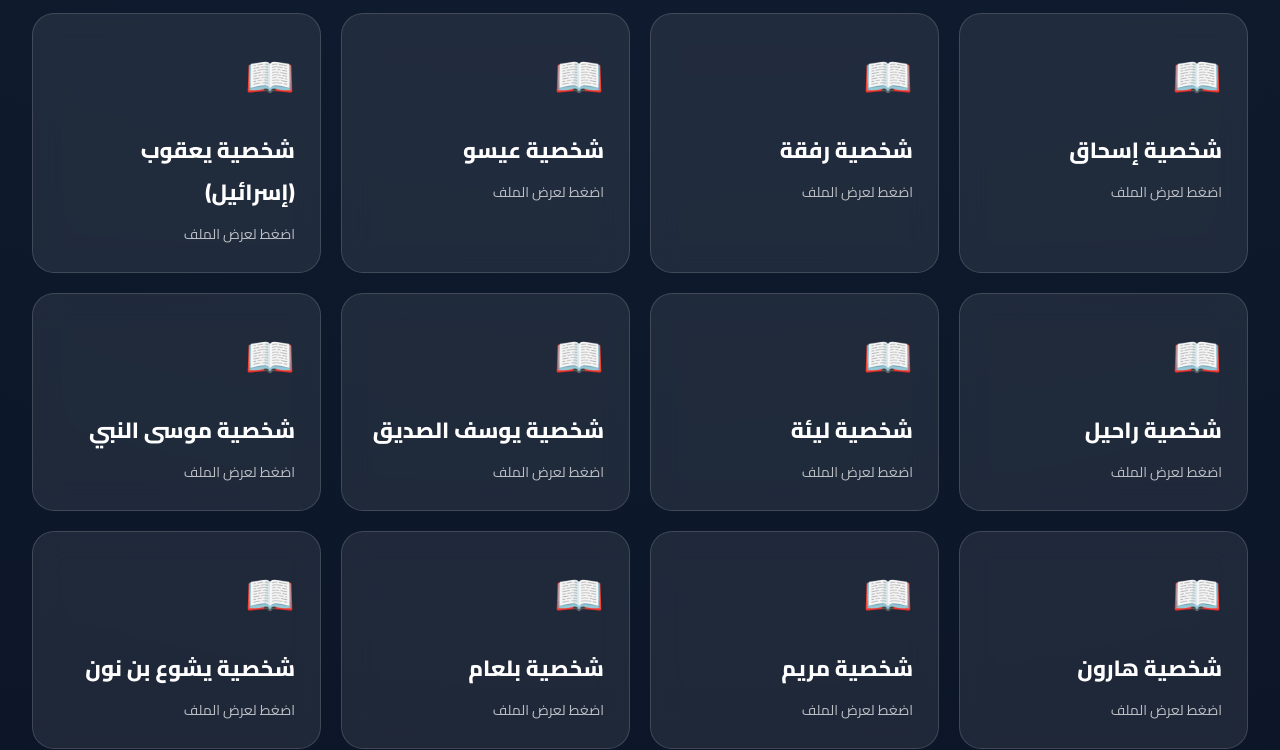
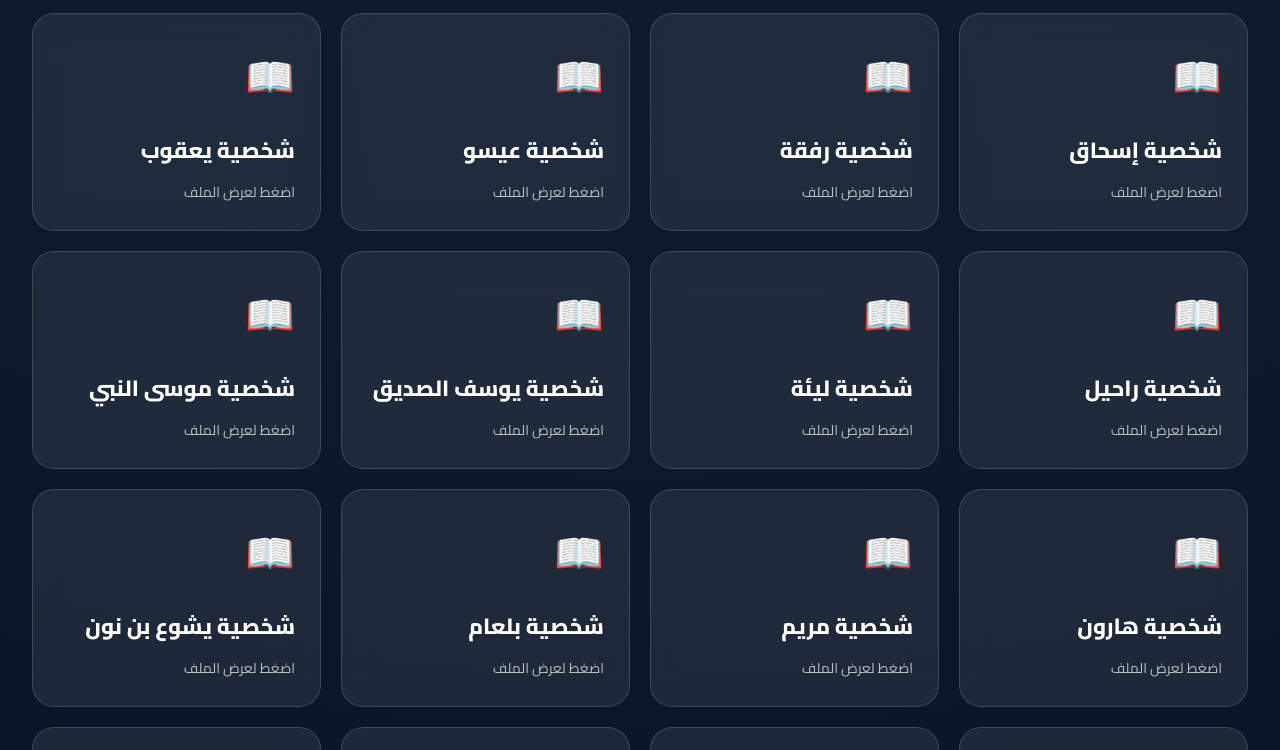
Before and after one commit to nesreenmalak22-lang/-, a plain HTML site: page index.html in a window 1280 px wide. Shown: the part 1420-2170 px from the top of the page. Drawn offline with Linux system fonts and the light colour scheme.

Commit message:
Add files via upload

```diff
--- a/index.html
+++ b/index.html
@@ -497,7 +497,7 @@ const characters = [
 "شخصية إسحاق",
 "شخصية رفقة",
 "شخصية عيسو",
-"شخصية يعقوب (إسرائيل)",
+"شخصية يعقوب",
 "شخصية راحيل",
 "شخصية ليئة",
 "شخصية يوسف الصديق",
@@ -533,7 +533,7 @@ const characters = [
 "شخصية حزقيال النبي",
 "شخصية دانيال النبي",
 "شخصية يونان النبي",
-"شخصية هوشع، عاموس، ميخا",
+"شخصية هوشع،عاموس،ميخا",
 "شخصية الملك كورش",
 "شخصية زربابل",
 "شخصية عزرا الكاتب",
```
Also changed, not shown: 1 other file.
